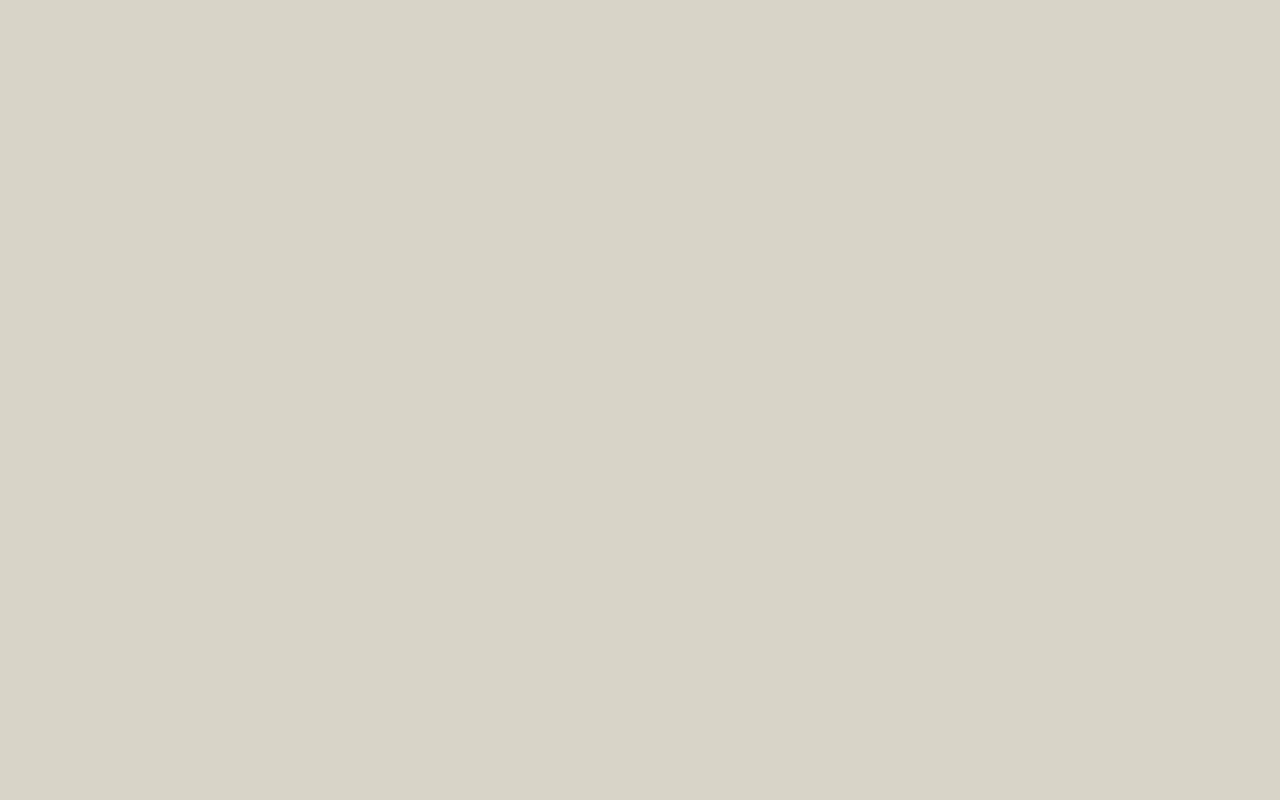
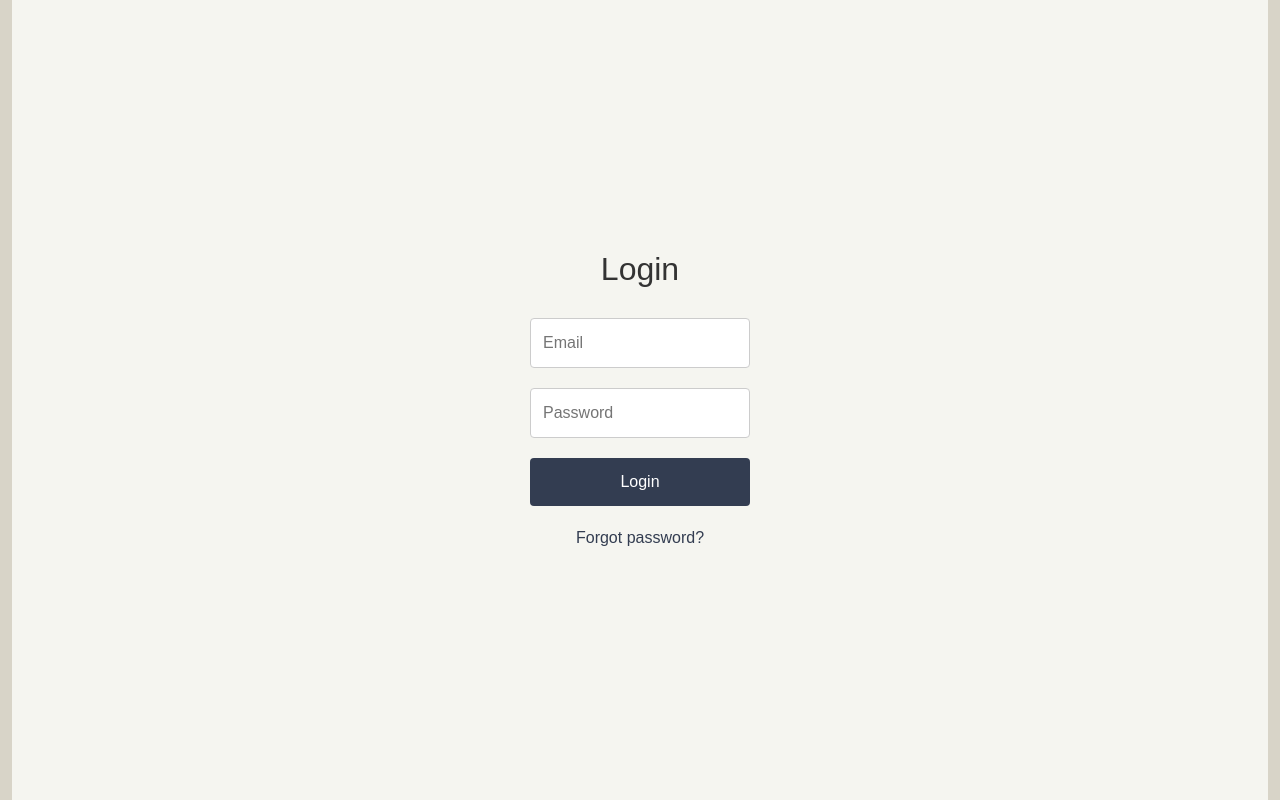
Before and after one commit to andersantos93/personal-journal, a React (Create React App) app: page /login in a window 1280 px wide. Before the commit this address had no page. Built offline with nearby package versions, Linux system fonts and the light colour scheme.

Commit message:
LoginPage

```diff
--- a/src/App.js
+++ b/src/App.js
@@ -1,4 +1,6 @@
 import { BrowserRouter, Routes, Route } from "react-router-dom";
+
+
 
 import "./styles/variables.css";
 import "./styles/global.css";
@@ -8,6 +10,8 @@ import Dashboard from "./pages/Dashboard";
 import Details from "./pages/Details";
 import Profile from "./pages/Profile";
 import NewJournal from "./pages/NewJournal";
+import Signup from "./pages/Signup";
+import Login from "./pages/Login";
 
 import { AlertProvider } from "./context/AlertContext";
 
@@ -16,6 +20,8 @@ function App() {
     <AlertProvider>
       <BrowserRouter>
         <Routes>
+          <Route path="/signup" element={<Signup />} />
+          <Route path="/login" element={<Login />} />
           <Route index element={<Home />} />
           <Route path="dashboard" element={<Dashboard />} />
           <Route path="profile" element={<Profile />} />
--- a/src/pages/Home.js
+++ b/src/pages/Home.js
@@ -1,3 +1,17 @@
-export default function Home() {
-  return <h1>Home page</h1>;
+import { useEffect } from "react";
+import { useNavigate } from "react-router-dom";
+
+function Home() {
+  const navigate = useNavigate();
+
+  useEffect(() => {
+    const token = localStorage.getItem("token");
+    if (!token) {
+      navigate("/login");
+    }
+  }, [navigate]);
+
+  return <h1>Welcome to the Home Page</h1>;
 }
+
+export default Home;
--- /dev/null
+++ b/src/pages/Login.css
@@ -0,0 +1,58 @@
+.login-container {
+    display: flex;
+    flex-direction: column;
+    align-items: center;
+    justify-content: center;
+    min-height: 100vh;
+    background-color: #f5f5f0;
+    font-family: sans-serif;
+  }
+
+  .login-form {
+    width: 300px;
+    padding: 40px;
+    box-sizing: border-box;
+  }
+
+  .login-form h2 {
+    text-align: center;
+    margin-bottom: 30px;
+    color: #333;
+  }
+
+  .login-form input {
+    width: 100%;
+    padding: 12px;
+    margin-bottom: 20px;
+    border: 1px solid #ccc;
+    border-radius: 4px;
+    box-sizing: border-box;
+    font-size: 16px;
+  }
+
+  .login-form button {
+    width: 100%;
+    padding: 12px;
+    background-color: #333d51;
+    color: white;
+    border: none;
+    border-radius: 4px;
+    cursor: pointer;
+    font-size: 16px;
+  }
+
+  .login-form button:hover {
+    background-color: #2a3345;
+  }
+
+  .login-form a {
+    display: block;
+    text-align: center;
+    margin-top: 20px;
+    color: #333d51;
+    text-decoration: none;
+  }
+
+  .login-form a:hover {
+    text-decoration: underline;
+  }
--- /dev/null
+++ b/src/pages/Login.js
@@ -0,0 +1,54 @@
+import { useState } from "react";
+import { useNavigate } from "react-router-dom";
+import axios from "axios";
+import "./Login.css";
+
+
+function Login() {
+  const [user, setUser] = useState({ email: "", password: "" });
+  const navigate = useNavigate();
+
+  const handleChange = (e) => {
+    setUser({ ...user, [e.target.name]: e.target.value });
+  };
+
+  const handleSubmit = async (e) => {
+    e.preventDefault();
+    try {
+      const { data } = await axios.post("http://localhost:5000/login", user);
+      localStorage.setItem("token", data.token);
+      alert("Login successful");
+      navigate("/");
+    } catch (error) {
+      console.error("Login failed", error);
+    }
+  };
+
+  return (
+    <div className="login-container">
+      <div className="login-form">
+        <h2>Login</h2>
+        <form onSubmit={handleSubmit}>
+          <input
+            type="email"
+            name="email"
+            placeholder="Email"
+            onChange={handleChange}
+            required
+          />
+          <input
+            type="password"
+            name="password"
+            placeholder="Password"
+            onChange={handleChange}
+            required
+          />
+          <button type="submit">Login</button>
+        </form>
+        <a href="/">Forgot password?</a>
+      </div>
+    </div>
+  );
+}
+
+export default Login;
--- /dev/null
+++ b/src/pages/Signup.js
@@ -0,0 +1,51 @@
+import { useState } from "react";
+import { useNavigate } from "react-router-dom";
+import axios from "axios";
+import "./Login.css";
+
+function Signup() {
+  const [user, setUser] = useState({ name: "", email: "", password: "" });
+  const navigate = useNavigate();
+
+  const handleChange = (e) => {
+    setUser({ ...user, [e.target.name]: e.target.value });
+  };
+
+  const handleSubmit = async (e) => {
+    e.preventDefault();
+    try {
+      await axios.post("http://localhost:5000/signup", user);
+      alert("Signup successful");
+      navigate("/login");
+    } catch (error) {
+      console.error("Signup failed", error);
+    }
+  };
+
+  return (
+    <div className="login-container">
+      <div className="login-form">
+        <h2>Signup</h2>
+        <form onSubmit={handleSubmit}>
+          <input
+            type="email"
+            name="email"
+            placeholder="Email"
+            onChange={handleChange}
+            required
+          />
+          <input
+            type="password"
+            name="password"
+            placeholder="Password"
+            onChange={handleChange}
+            required
+          />
+          <button type="submit">Signup</button>
+        </form>
+      </div>
+    </div>
+  );
+}
+
+export default Signup;
```
Also changed, not shown: package.json (+9 -1 lines), 2 other files (tests, documents, lock files or other folders).
